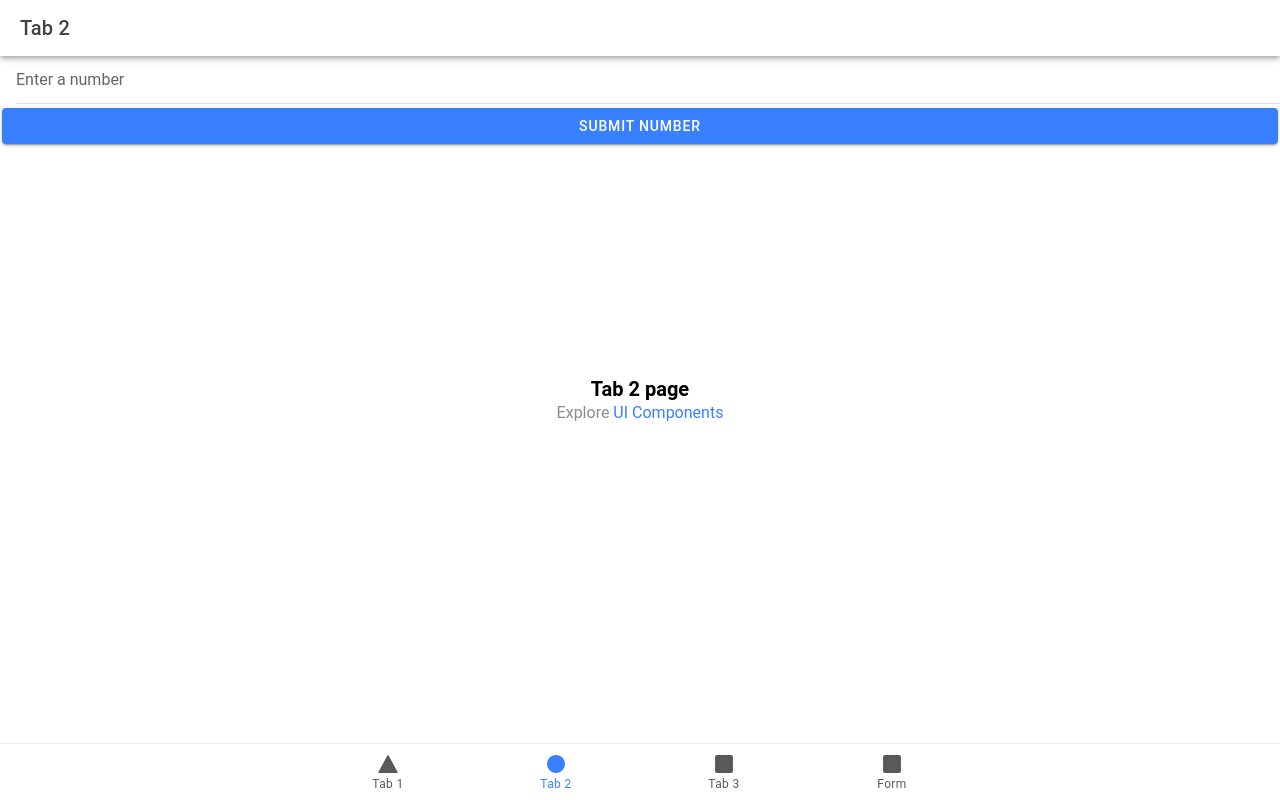
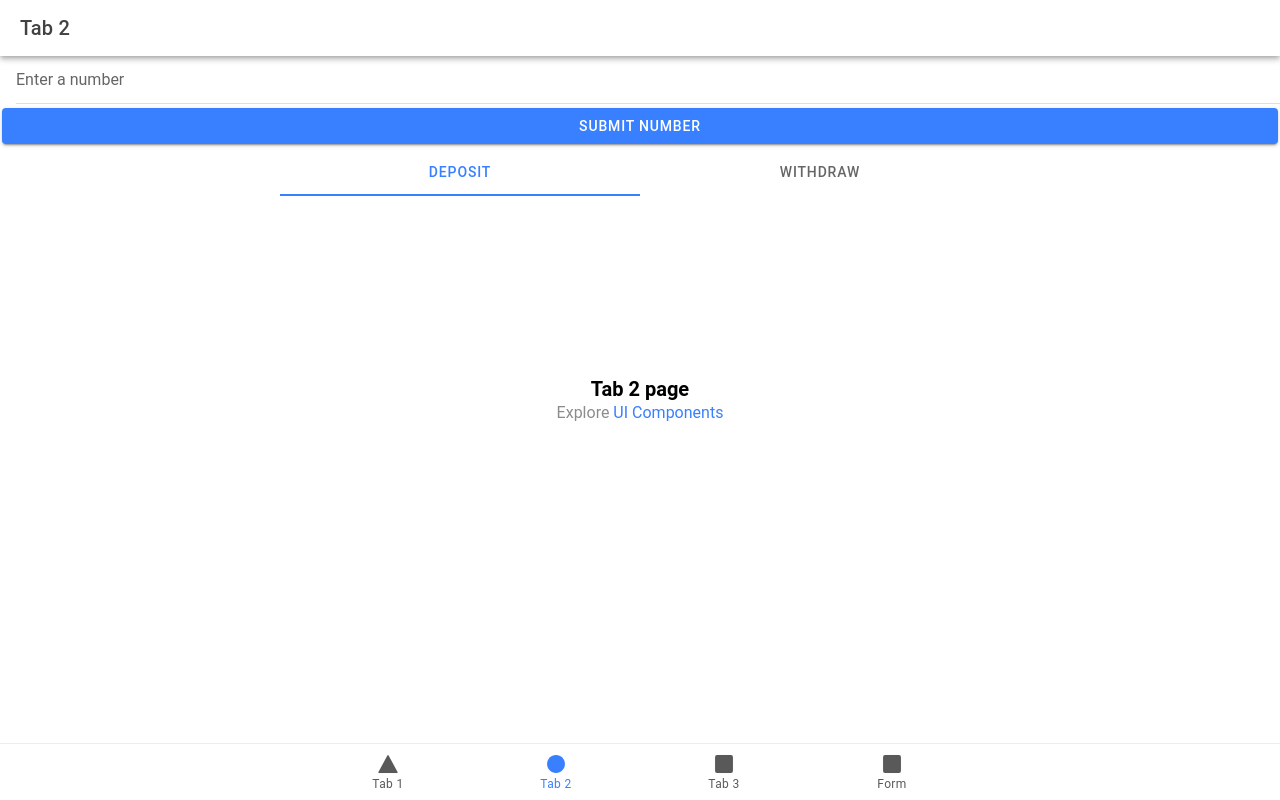
Before and after one commit to leahc-johnston/budget-is, a React (Vite) app: page /tab2 in a window 1280 px wide. Built offline with nearby package versions, Linux system fonts and the light colour scheme.

Commit message:
added Segments

```diff
--- a/src/pages/Tab2.tsx
+++ b/src/pages/Tab2.tsx
@@ -3,6 +3,8 @@ import { IonContent, IonHeader, IonPage, IonTitle, IonToolbar, IonInput, IonButt
 import ExploreContainer from '../components/ExploreContainer';
 import pushNumber from '../components/firebasePull';
 import './Tab2.css';
+import { IonLabel, IonSegment, IonSegmentButton } from '@ionic/react';
+
 
 const Tab2: React.FC = () => {
   const [numberInput, setNumberInput] = useState<string>('');
@@ -44,6 +46,17 @@ const Tab2: React.FC = () => {
           </IonItem>
           <IonButton expand="block" type="submit">Submit Number</IonButton>
         </form>
+        <>
+      <IonSegment value="default">
+        <IonSegmentButton value="default">
+          <IonLabel>Deposit</IonLabel>
+        </IonSegmentButton>
+        <IonSegmentButton value="segment">
+          <IonLabel>Withdraw</IonLabel>
+        </IonSegmentButton>
+      </IonSegment>
+
+    </>
       </IonContent>
     </IonPage>
   );
```
